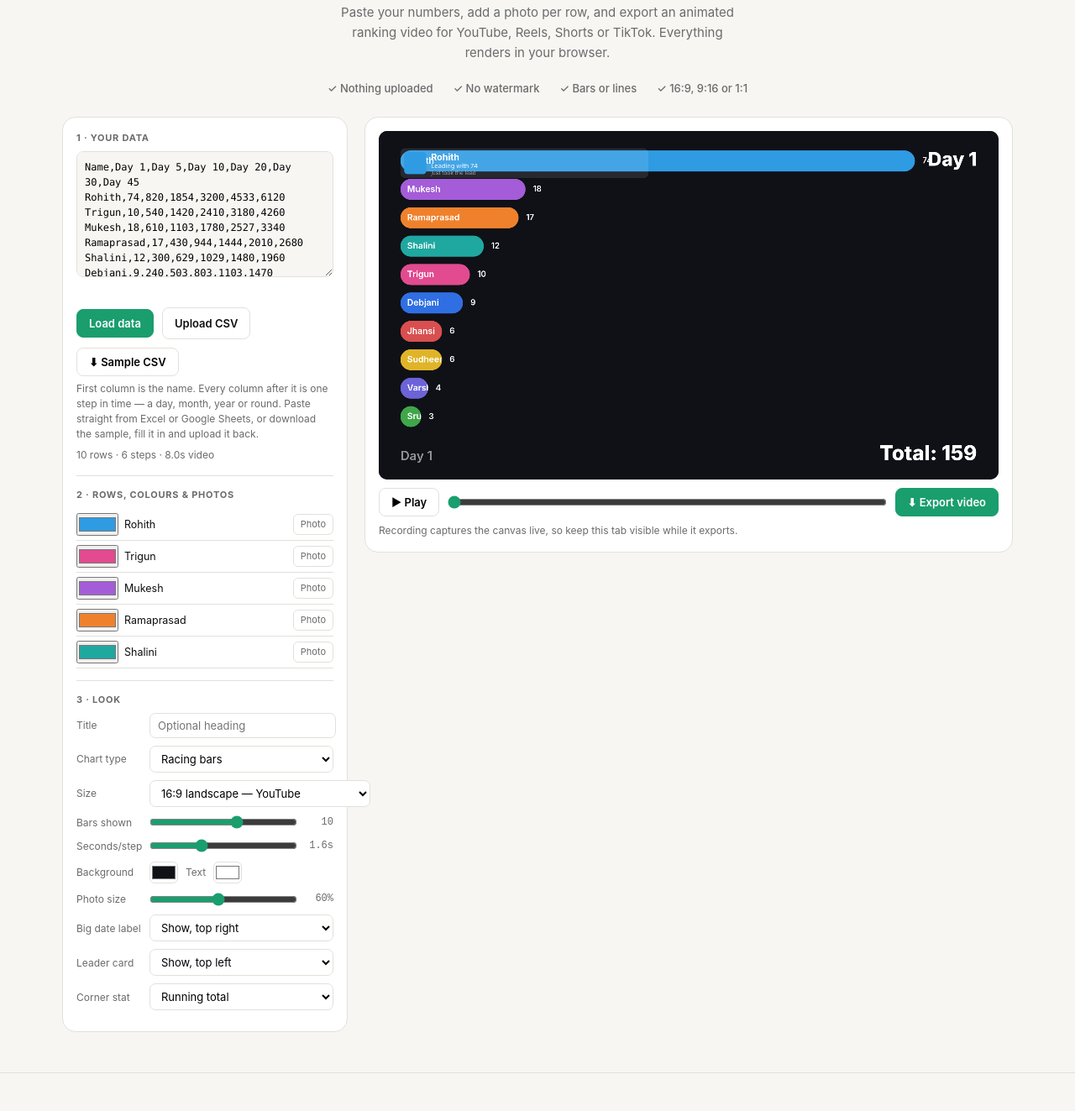
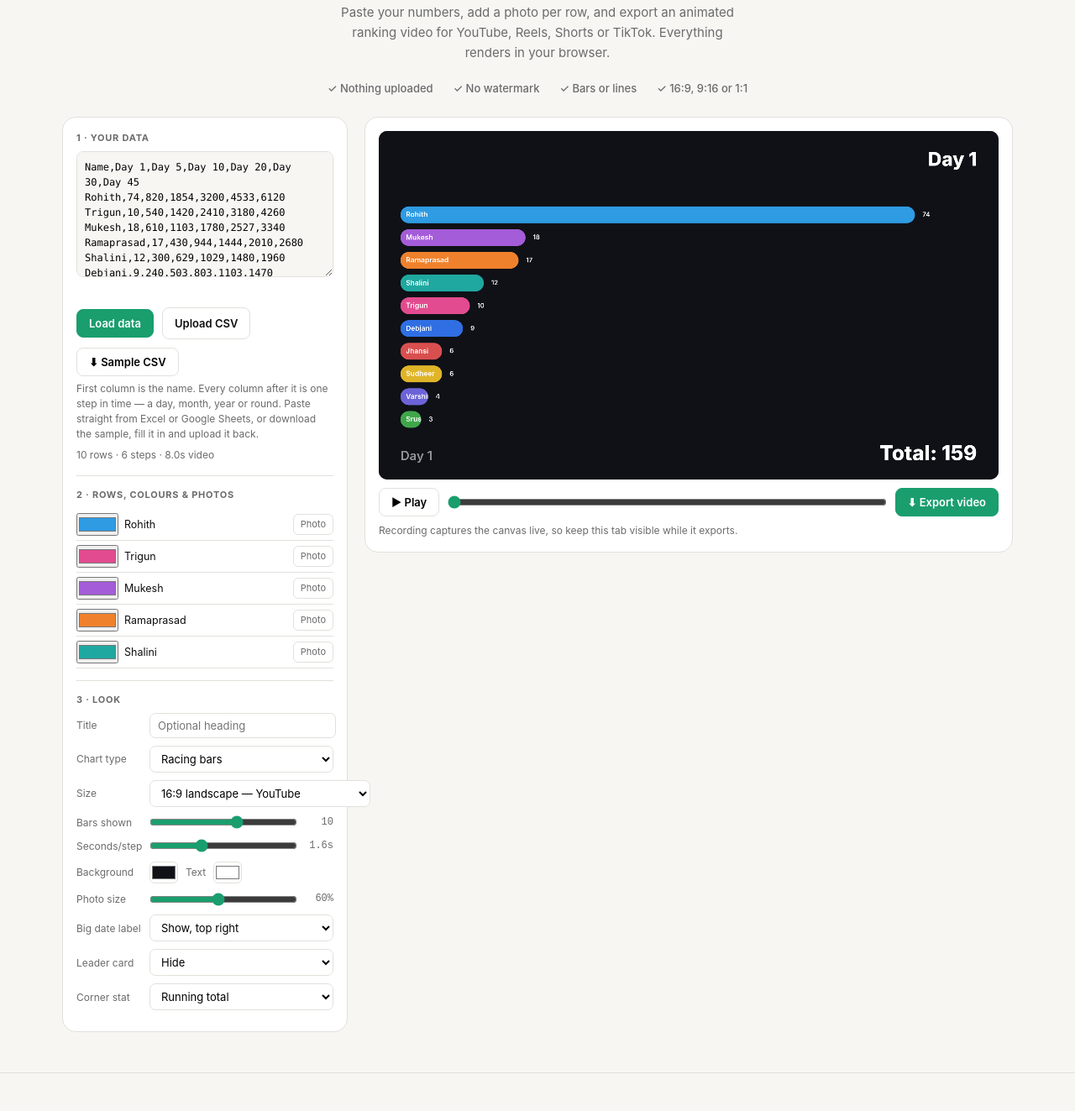
Before and after one commit to Skandan69/convertshorts, a plain HTML site: page chart-race.html in a window 1280 px wide. Shown: the part 192-1515 px from the top of the page at 84% size. Drawn offline with Linux system fonts and the light colour scheme.

Commit message:
Chart Race: leader card off by default, photos stay on the bars

```diff
--- a/chart-race.html
+++ b/chart-race.html
@@ -145,7 +145,7 @@ Srushti,3,100,309,509,709,940</textarea>
         <select id="bigPeriod"><option value="on">Show, top right</option><option value="off">Hide</option></select>
       </div>
       <div class="cr-row"><label>Leader card</label>
-        <select id="showLeader"><option value="on">Show, top left</option><option value="off">Hide</option></select>
+        <select id="showLeader"><option value="off" selected>Hide</option><option value="on">Show, top left</option></select>
       </div>
       <div class="cr-row"><label>Corner stat</label>
         <select id="statMode">
--- a/chartrace.js
+++ b/chartrace.js
@@ -279,7 +279,11 @@ function draw(t, ease) {
   const pad      = Math.round(W * (portrait ? 0.05 : 0.035));
   const titleH   = $('title').value.trim() ? Math.round(H * 0.075) : Math.round(H * 0.02);
   const footH    = Math.round(H * (portrait ? 0.11 : 0.14));
-  const areaTop  = titleH + pad * 0.4;
+  const _leaderOn = (($("showLeader")||{}).value || "on") !== "off";
+  const _periodOn = (($("bigPeriod")||{}).value || "on") !== "off";
+  const _cardH    = Math.round(H * 0.085);
+  const _hdrBand  = (_leaderOn || _periodOn) ? (pad * 0.8 + _cardH + pad * 0.45) : 0;
+  const areaTop  = titleH + pad * 0.4 + _hdrBand;
   const areaH    = H - areaTop - footH;
   const slot     = areaH / topN;
   const barH     = slot * 0.74;
```
